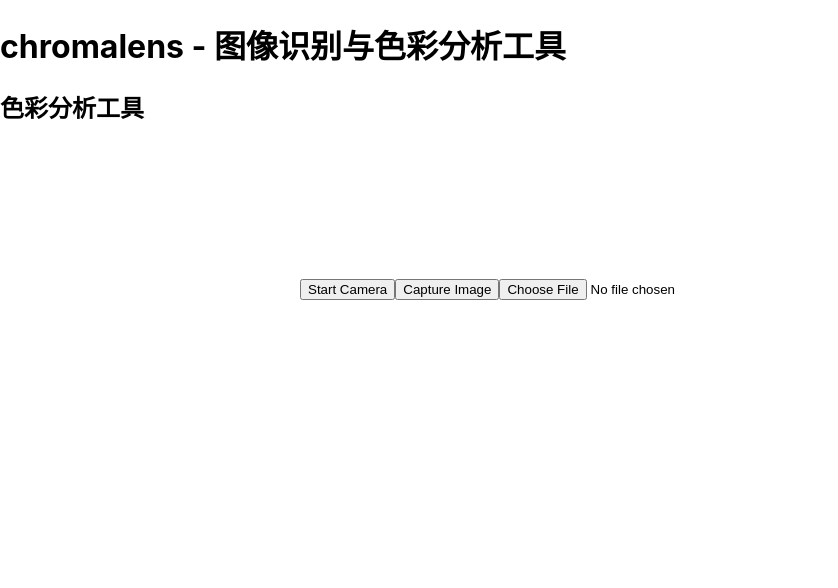
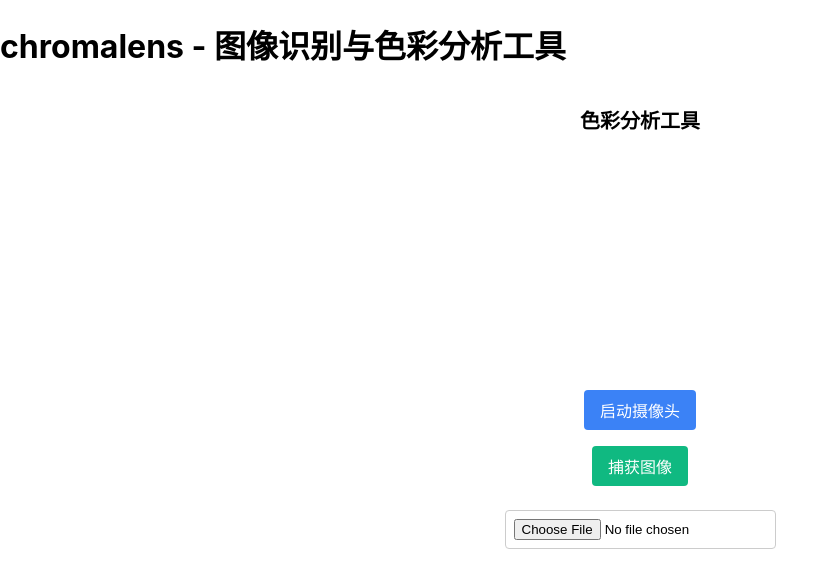
Before and after one commit to Jason-blips/chromalens-app, a React (Create React App) app in the folder color-scanner/: page / in a window 1280 px wide. Shown: the top 588 px of the page, without its empty margins (0-838 px from the left). Built offline with nearby package versions, Linux system fonts and the light colour scheme.

Commit message:
refactor(ui): 移除Tailwind CSS依赖，改用CSS模块

```diff
--- a/color-scanner/src/components/LipstickScanner.js
+++ b/color-scanner/src/components/LipstickScanner.js
@@ -1,5 +1,6 @@
 import React, { useState, useRef, useEffect } from "react";
 import ColorThief from "color-thief";
+import styles from "./LipstickScanner.module.css";
 
 const LipstickScanner = () => {
     const [image, setImage] = useState(null);
@@ -72,26 +73,37 @@
 
     // Reusable button component
     const Button = ({ onClick, text, color }) => (
-        <button onClick={onClick} className={`bg-${color}-500 text-white px-4 py-2 rounded`}>
+        <button
+            onClick={onClick}
+            className={`${styles.button} ${color === 'blue' ? styles.buttonBlue : styles.buttonGreen}`}
+        >
             {text}
         </button>
     );
 
     return (
-        <div className="flex flex-col items-center p-4 space-y-4">
-            <h2 className="text-xl font-bold">色彩分析工具</h2>
-            <video ref={videoRef} autoPlay className="w-full max-w-md rounded-lg" />
-            <Button onClick={startCamera} text="Start Camera" color="blue" />
-            <Button onClick={captureImage} text="Capture Image" color="green" />
-            <input type="file" accept="image/*" onChange={handleFileUpload} className="mt-2" />
-            <canvas ref={canvasRef} className="hidden" />
+        <div className={styles.container}>
+            <h2 className={styles.title}>色彩分析工具</h2>
+            <video ref={videoRef} autoPlay className={styles.video} />
+            <Button onClick={startCamera} text="启动摄像头" color="blue" />
+            <Button onClick={captureImage} text="捕获图像" color="green" />
+            <input
+                type="file"
+                accept="image/*"
+                onChange={handleFileUpload}
+                className={styles.fileInput}
+            />
+            <canvas ref={canvasRef} className={styles.canvas} />
 
             {/* Preview captured image */}
             {image && (
                 <>
-                    <img src={image} alt="Captured" className="w-full max-w-md rounded-lg" />
+                    <img src={image} alt="Captured" className={styles.imagePreview} />
                     {dominantColor && (
-                        <div className="w-16 h-16 rounded-full mt-2" style={{ backgroundColor: dominantColor }} />
+                        <div
+                            className={styles.colorDisplay}
+                            style={{ backgroundColor: dominantColor }}
+                        />
                     )}
                 </>
             )}
--- /dev/null
+++ b/color-scanner/src/components/LipstickScanner.module.css
@@ -0,0 +1,72 @@
+.container {
+  display: flex;
+  flex-direction: column;
+  align-items: center;
+  padding: 1rem;
+  gap: 1rem;
+}
+
+.title {
+  font-size: 1.25rem;
+  font-weight: bold;
+  margin: 0;
+}
+
+.video {
+  width: 100%;
+  max-width: 28rem;
+  border-radius: 0.5rem;
+}
+
+.button {
+  color: white;
+  padding: 0.5rem 1rem;
+  border: none;
+  border-radius: 0.25rem;
+  cursor: pointer;
+  font-size: 1rem;
+  transition: opacity 0.2s;
+}
+
+.button:hover {
+  opacity: 0.9;
+}
+
+.button:active {
+  opacity: 0.8;
+}
+
+.buttonBlue {
+  background-color: #3b82f6;
+}
+
+.buttonGreen {
+  background-color: #10b981;
+}
+
+.fileInput {
+  margin-top: 0.5rem;
+  padding: 0.5rem;
+  border: 1px solid #ccc;
+  border-radius: 0.25rem;
+  cursor: pointer;
+}
+
+.canvas {
+  display: none;
+}
+
+.imagePreview {
+  width: 100%;
+  max-width: 28rem;
+  border-radius: 0.5rem;
+}
+
+.colorDisplay {
+  width: 4rem;
+  height: 4rem;
+  border-radius: 50%;
+  margin-top: 0.5rem;
+  border: 2px solid #ccc;
+  box-shadow: 0 2px 4px rgba(0, 0, 0, 0.1);
+}
```
